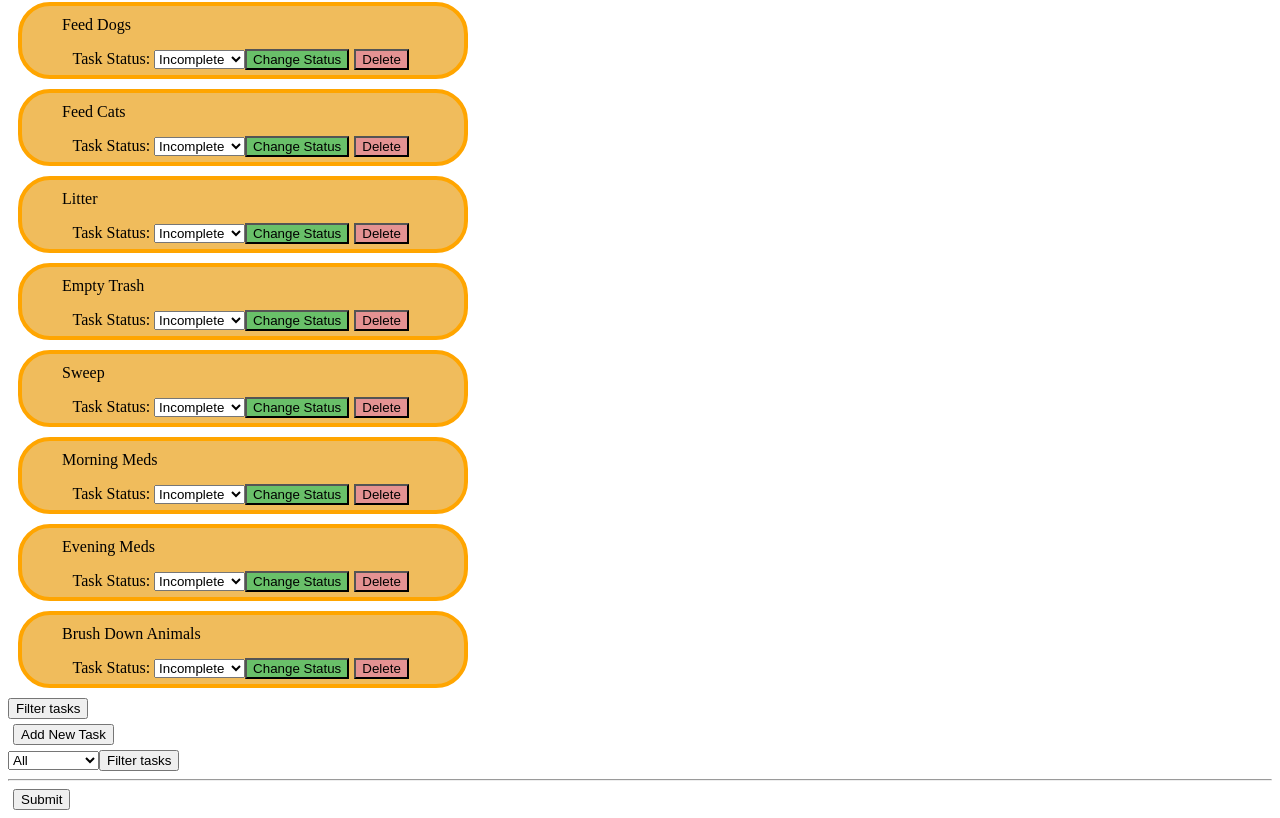
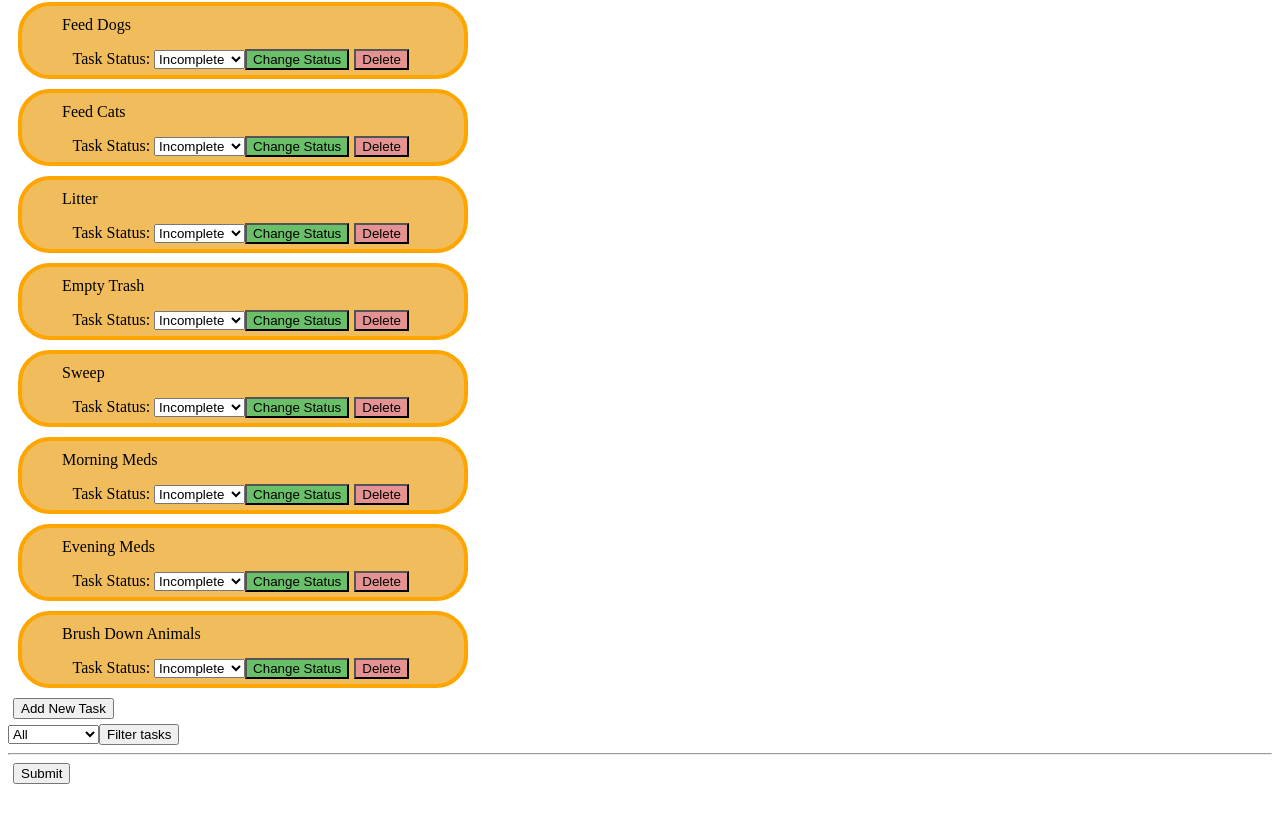
Before and after one commit to rc-devs/daily-task-manager, an Angular app in the folder daily-task-manager/: page / in a window 1280 px wide. Shown: the part 356-1174 px from the top of the page. After the commit the page ends 1148 px from the top, so only its background shows below. Built offline with nearby package versions, Linux system fonts and the light colour scheme.

Commit message:
remove extra button

```diff
--- a/daily-task-manager/src/app/checklist/task-card/task-card.component.html
+++ b/daily-task-manager/src/app/checklist/task-card/task-card.component.html
@@ -13,5 +13,3 @@
         <button class="danger-btn" (click)="deleteHandler(t.id); $event.preventDefault()">Delete</button>
     </div>
   }
-
-  <button type="button" (click)="filterTasks()">Filter tasks</button>
```
